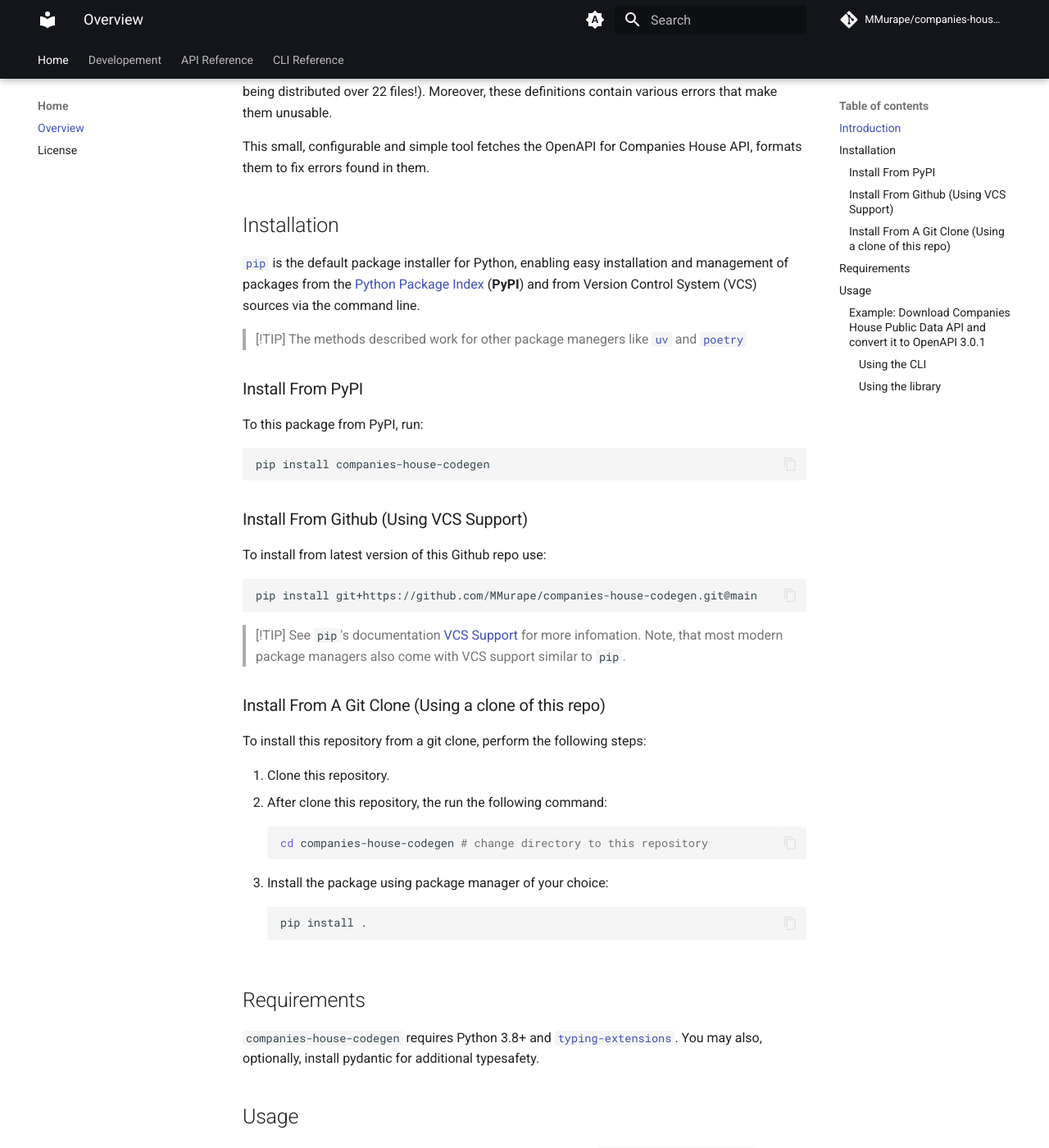
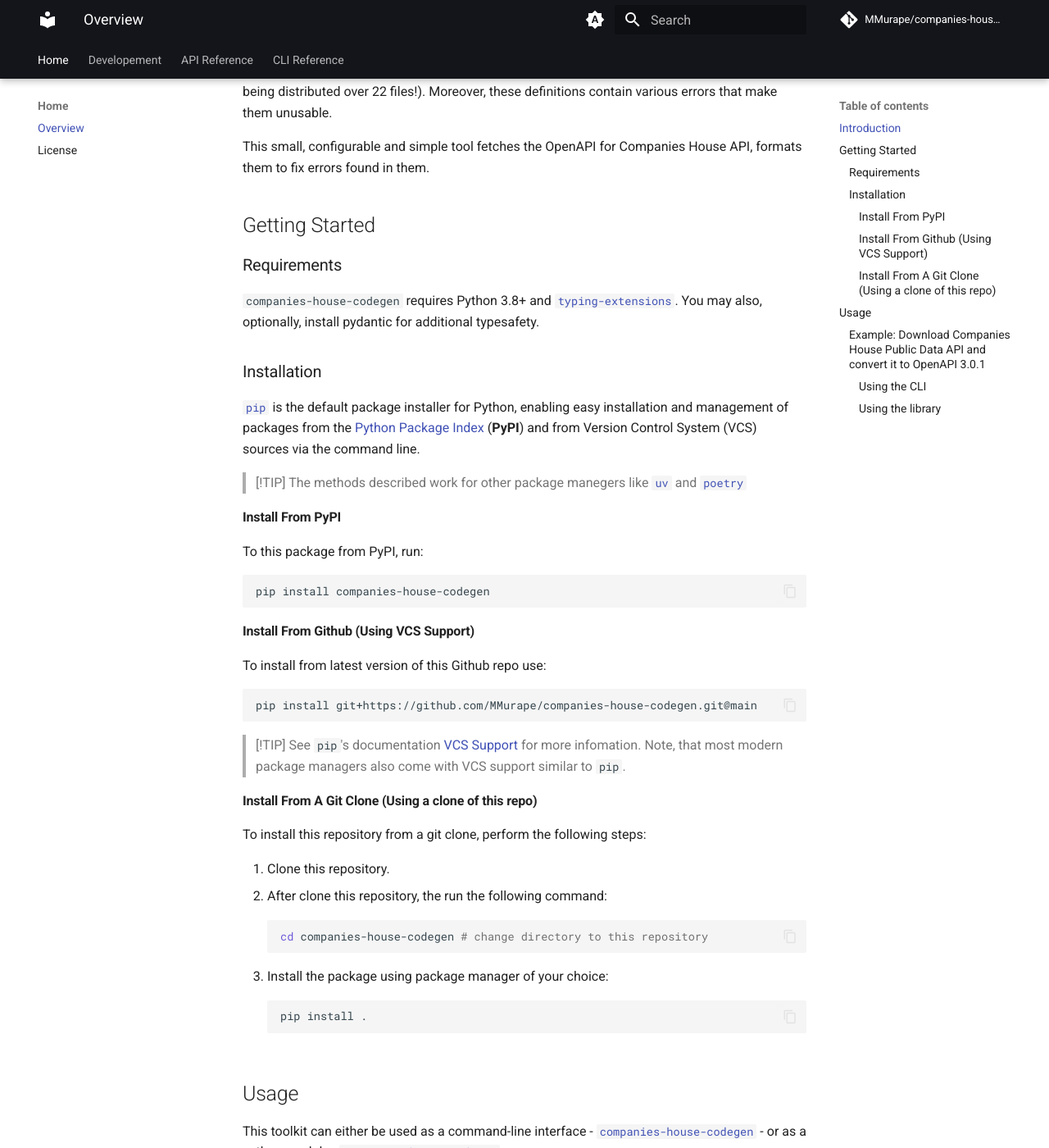
Before and after one commit to MMurape/companies-house-codegen, an MkDocs documentation site: the page built from docs/index.md, in a window 1280 px wide and 1400 px high, scrolled down 807 px. Shown: the whole window at 82% size. Built offline with MkDocs 1.6.1 and Material for MkDocs 9.7.7, drawn with Linux system fonts in a browser that asks for light colours; comment, search, counter and statistics services are not loaded.

Commit message:
Ran `cp README.md doc/index.md`

````diff
--- a/docs/index.md
+++ b/docs/index.md
@@ -19,7 +19,15 @@
 
 This small, configurable and simple tool fetches the OpenAPI for Companies House API, formats them to fix errors found in them.
 
-## Installation
+## Getting Started
+
+### Requirements
+
+`companies-house-codegen` requires Python 3.8+
+and [`typing-extensions`](https://github.com/python/typing_extensions).
+You may also, optionally, install pydantic for additional typesafety.
+
+### Installation
 
 [`pip`](https://pip.pypa.io/) is the default package installer for Python,
 enabling easy installation and management of packages
@@ -31,7 +39,7 @@
 > The methods described work for other package manegers like
 > [`uv`](https://docs.astral.sh/uv/) and [`poetry`](https://python-poetry.org/)
 
-### Install From PyPI
+#### Install From PyPI
 
 To this package from PyPI, run:
 
@@ -39,7 +47,7 @@
 pip install companies-house-codegen
 ```
 
-### Install From Github (Using VCS Support)
+#### Install From Github (Using VCS Support)
 
 To install from latest version of this Github repo use:
 
@@ -52,7 +60,7 @@
 > for more infomation. Note, that most modern package managers also come with VCS support
 > similar to `pip`.
 
-### Install From A Git Clone (Using a clone of this repo)
+#### Install From A Git Clone (Using a clone of this repo)
 
 To install this repository from a git clone, perform the following steps:
 
````
Also changed, not shown: other parts of docs/index.md (+0 -6 lines).
